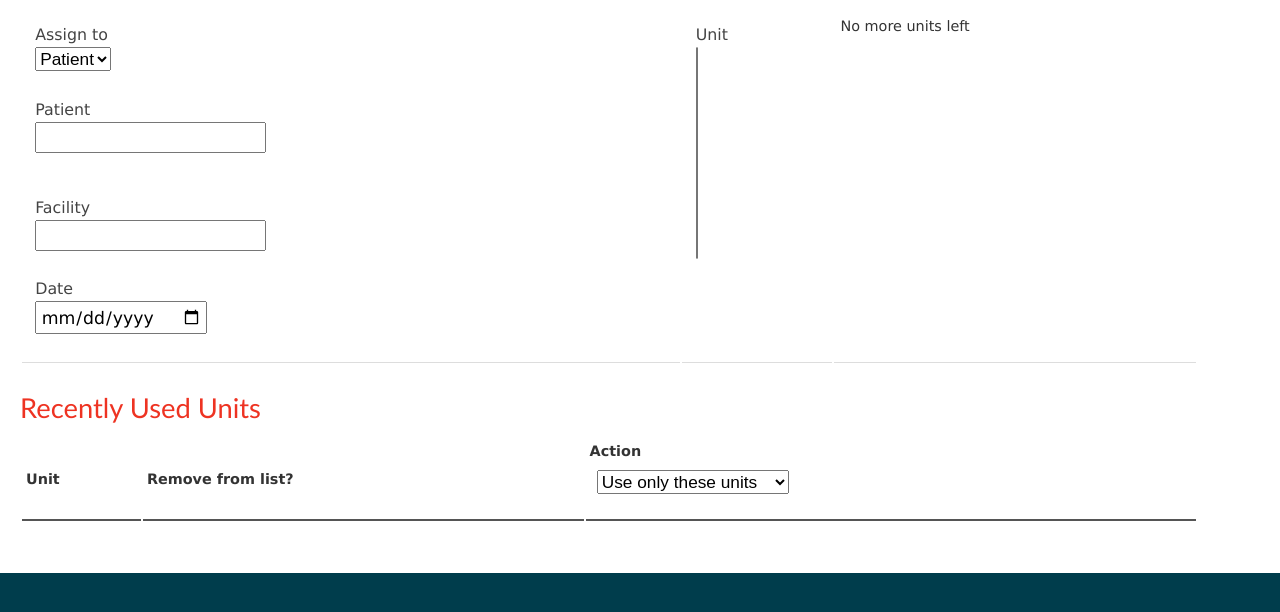
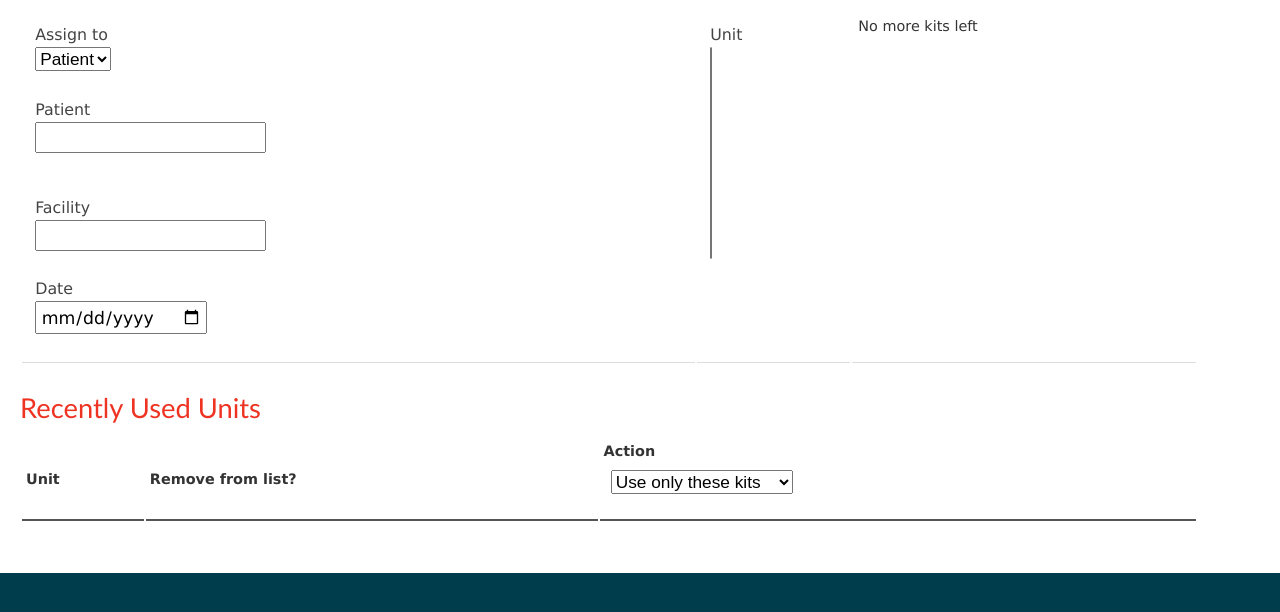
Before and after one commit to pdestefanis/ACT, a CakePHP app: the page made by app/views/elements/assign_units.ctp in a window 1280 px wide. Shown: the part 20-632 px from the top of the page. Run offline with PHP 8.4 and a stand-in for CakePHP, Linux system fonts and the light colour scheme; the template is opened without the code that fills it, so the values that code supplies are empty; form fields are guessed from the names that the template uses; some libraries are stand-ins or nearby versions.

Commit message:
Changed name for level-2 facility Changed occurrences of 'units' for 'kits', in strings

```diff
--- a/app/config/options.php
+++ b/app/config/options.php
@@ -4,7 +4,7 @@ $config['Graph']['limit'] = 3;
 $config['App']['name'] = 'ACT Kit Tracking v08';
 $config['Facility']['level0'] = 'NCC';
 $config['Facility']['level1'] = 'L1';
-$config['Facility']['level2'] = '';
+$config['Facility']['level2'] = 'L2';
 $config['Facility']['level3'] = 'L3';
 $config['Facility']['level4'] = 'L4';
 ?>
--- a/app/views/elements/assign_units.ctp
+++ b/app/views/elements/assign_units.ctp
@@ -66,7 +66,7 @@
 		echo "<td>";
 		//echo $this->Form->end(__('Submit', true));
 		if (empty($units)) {
-			echo __("No more units left", true);
+			echo __("No more kits left", true);
 			echo $ajax->submit('Add', array('url' => '/stats/assignUnits/' .$lastUnits, 'update' => 'assign', 'disabled' => 'true'));
 		} else
 			echo $ajax->submit('Add', array('url' => '/stats/assignUnits/' . $lastUnits, 'update' => 'assign'));
@@ -93,8 +93,8 @@
 				echo $this->Form->input('action', array('type' => 'select',
 													'label' => '',
 													'options' => array(
-																		0 => __('Use only these units',true),
-																		1 => __('Use all but these units',true),
+																		0 => __('Use only these kits',true),
+																		1 => __('Use all but these kits',true),
 																		2 => __('Remove all',true),),
 													'empty' => __('---Select---', true),
 													)
--- a/app/views/elements/receive_units.ctp
+++ b/app/views/elements/receive_units.ctp
@@ -65,7 +65,7 @@
 		echo "<td>";
 		//echo $this->Form->end(__('Submit', true));
 		if (empty($units)) {
-			echo __("No more units left", true);
+			echo __("No more kits left", true);
 			echo $ajax->submit('Add', array('url' => '/stats/receiveUnits/' .$lastUnits, 'update' => 'assign', 'disabled' => 'true'));
 		} else
 			echo $ajax->submit('Add', array('url' => '/stats/receiveUnits/' . $lastUnits, 'update' => 'assign'));
@@ -88,8 +88,8 @@
 				echo $this->Form->input('action', array('type' => 'select',
 													'label' => '',
 													'options' => array(
-																		0 => __('Use only these units',true),
-																		1 => __('Use all but these units',true),
+																		0 => __('Use only these kits',true),
+																		1 => __('Use all but these kits',true),
 																		2 => __('Remove all',true),),
 													'empty' => __('---Select---', true),
 													)
--- a/app/views/units/add.ctp
+++ b/app/views/units/add.ctp
@@ -31,7 +31,7 @@ echo '<br /><br />' ;
 		</tr>
 		<?php
 			echo "<br/><h2> ". __("Recently Used Units", true) . "</h2>";
-			echo __("To assign these units please click here: ", true);
+			echo __("To assign these kits please click here: ", true);
 			echo $this->Html->link(__('Assign Units', true), array('controller' => 'stats', 'action' => 'assignUnits'));
 			if (!empty($lastUnits))
 			foreach (explode(",", $lastUnits) as $unit){
```
